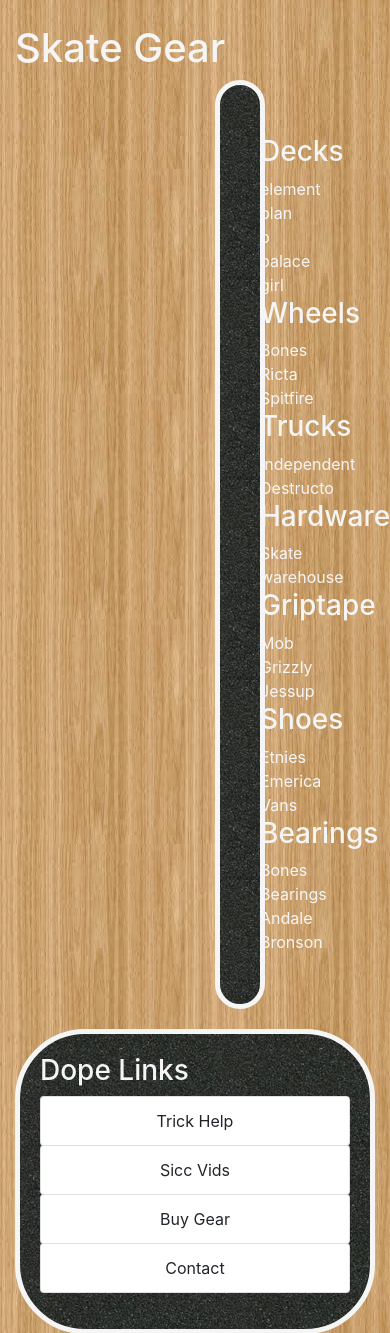
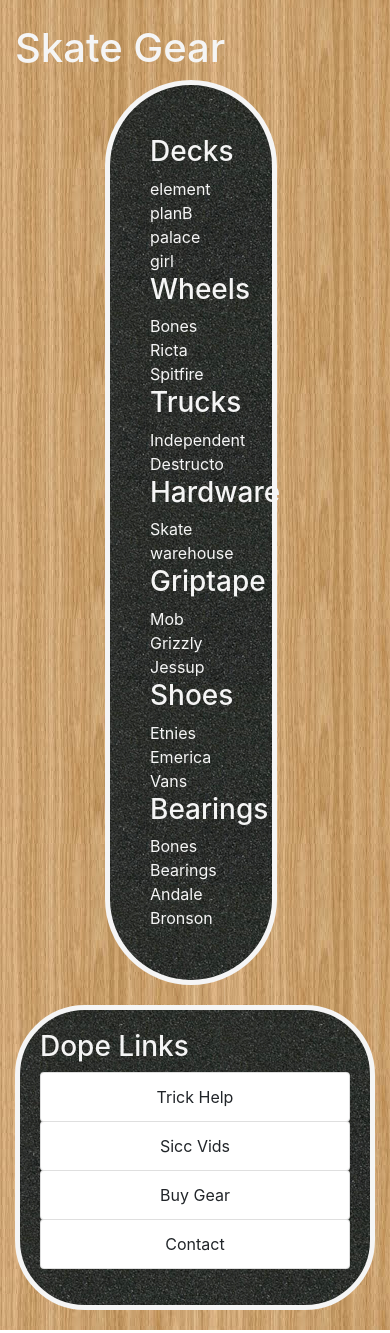
Before and after one commit to nicholascoxe/BlueBadgeApp, a Django app: page /store/ in a window 390 px wide. Shown: the part 56-1389 px from the top of the page. Run offline with Django 3.2, Linux system fonts and the light colour scheme; some libraries are stand-ins or nearby versions.

Commit message:
mobile friendly

```diff
--- a/blue_badge/blog/static/blog/main.css
+++ b/blue_badge/blog/static/blog/main.css
@@ -94,7 +94,8 @@
     padding-bottom: 30px;
     padding-top: 50px;
     padding-bottom: 50px;
-    padding-right: 0px;
-    margin-right: 300px;
-    margin-left: 200px
+    padding-right: 34%;
+    margin-right: 50%;
+    margin-left: 25%;
+    font-size: relative
 }
--- a/blue_badge/blog/templates/blog/store.html
+++ b/blue_badge/blog/templates/blog/store.html
@@ -6,7 +6,7 @@
             <h3>Decks</h3>
                 <a target='_' style=color:whitesmoke href="https://www.elementbrand.com">element</a>
                 <br>
-                <a target='_' style=color:whitesmoke href="https://planbskateboards.com/">plan b</a>
+                <a target='_' style=color:whitesmoke href="https://planbskateboards.com/">planB</a>
                 <br>
                 <a target='_' style=color:whitesmoke href="https://www.palaceskateboards.com/">palace</a>
                 <br>
```
